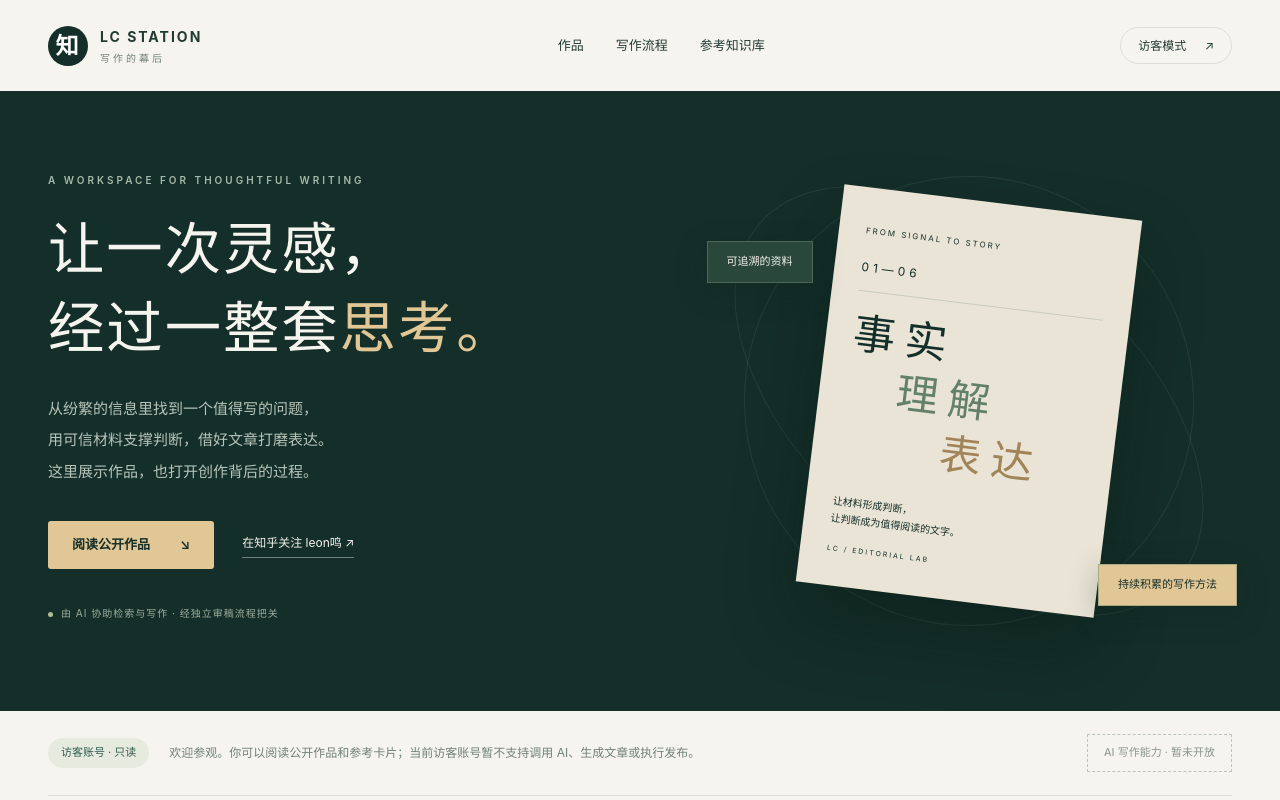
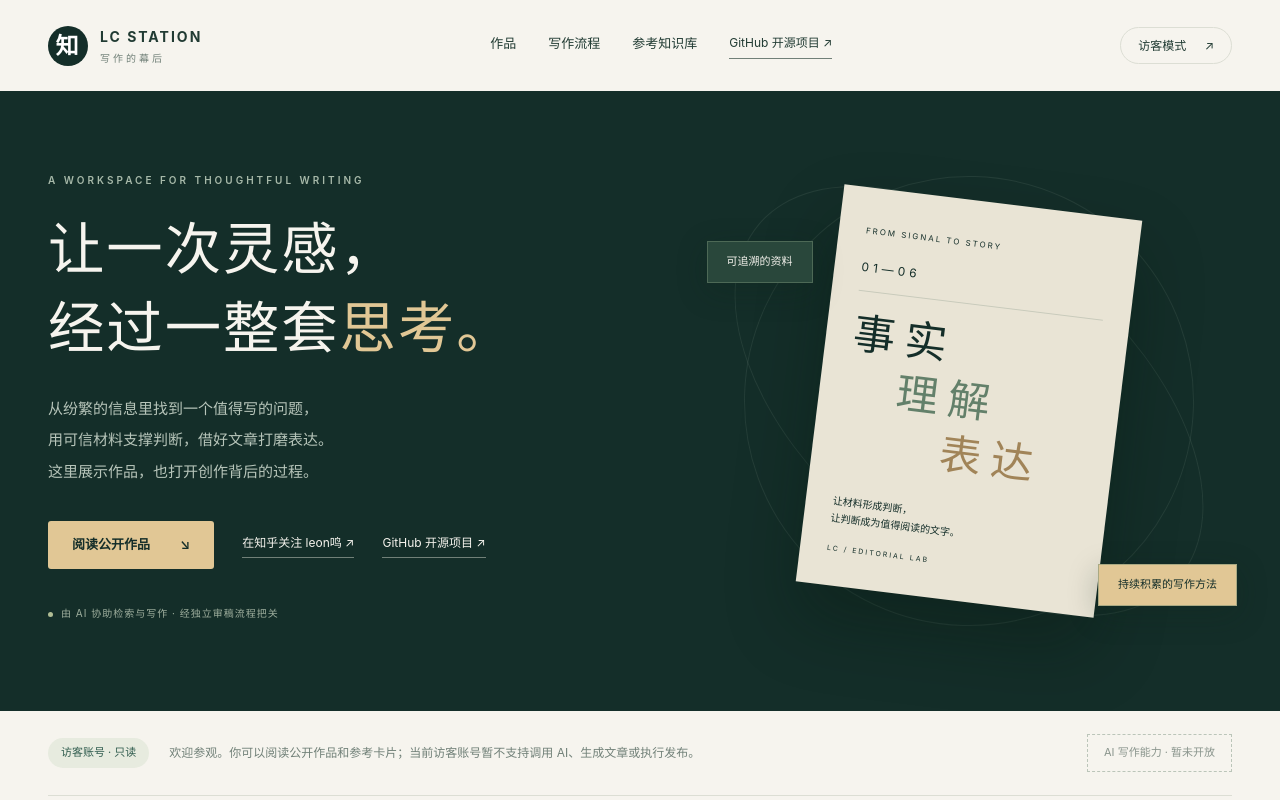
Before and after one commit to 1BTU/zhihu-ai-studio, a website: page studio/guest.html in a window 1280 px wide. Shown: the top 800 px of the page. Drawn offline with Linux system fonts and the light colour scheme; no server answers.

Commit message:
ui: make visitor GitHub links prominent

```diff
--- a/studio/guest.html
+++ b/studio/guest.html
@@ -1,7 +1,7 @@
 <!doctype html>
 <html lang="zh-CN"><head><meta charset="utf-8"><meta name="viewport" content="width=device-width,initial-scale=1"><meta name="theme-color" content="#142e29"><meta name="description" content="走进 LC Station 写作工作台：阅读公开作品，了解从热点检索、知识库参考到独立审稿的创作流程。"><title>LC Station · 写作的幕后</title><link rel="stylesheet" href="/studio/guest.css?v=1"></head>
-<body><header class="top"><a class="brand" href="#"><span class="mark">知</span><span>LC STATION<small>写作的幕后</small></span></a><nav aria-label="主导航"><a href="#works">作品</a><a href="#workflow">写作流程</a><a href="#library">参考知识库</a></nav><a class="visitor" href="/studio/login/">访客模式 <span>↗</span></a></header>
-<main><section class="hero"><div class="hero-copy"><p class="eyebrow">A WORKSPACE FOR THOUGHTFUL WRITING</p><h1>让一次灵感，<br>经过一整套<span>思考。</span></h1><p class="hero-description">从纷繁的信息里找到一个值得写的问题，<br>用可信材料支撑判断，借好文章打磨表达。<br>这里展示作品，也打开创作背后的过程。</p><div class="hero-actions"><a class="button gold" href="#works">阅读公开作品 <span>↘</span></a><a class="text-link zhihu-profile" href="https://www.zhihu.com/people/shuai-ge-8-87-44" target="_blank" rel="noopener noreferrer">在知乎关注 leon鸣 ↗</a></div><div class="hero-note"><span class="small-dot"></span>由 AI 协助检索与写作 · 经独立审稿流程把关</div></div><div class="hero-art"><div class="orbit orbit-one"></div><div class="orbit orbit-two"></div><div class="paper"><span class="paper-label">FROM SIGNAL TO STORY</span><span class="paper-number">01—06</span><div class="paper-lines"><span>事实</span><span>理解</span><span>表达</span></div><div class="paper-bottom">让材料形成判断，<br>让判断成为值得阅读的文字。<b>LC / EDITORIAL LAB</b></div></div><span class="floating-tag">可追溯的资料</span><span class="floating-tag second">持续积累的写作方法</span></div></section>
+<body><header class="top"><a class="brand" href="#"><span class="mark">知</span><span>LC STATION<small>写作的幕后</small></span></a><nav aria-label="主导航"><a href="#works">作品</a><a href="#workflow">写作流程</a><a href="#library">参考知识库</a><a class="text-link" href="https://github.com/1BTU/zhihu-ai-studio" target="_blank" rel="noopener noreferrer">GitHub 开源项目 ↗</a></nav><a class="visitor" href="/studio/login/">访客模式 <span>↗</span></a></header>
+<main><section class="hero"><div class="hero-copy"><p class="eyebrow">A WORKSPACE FOR THOUGHTFUL WRITING</p><h1>让一次灵感，<br>经过一整套<span>思考。</span></h1><p class="hero-description">从纷繁的信息里找到一个值得写的问题，<br>用可信材料支撑判断，借好文章打磨表达。<br>这里展示作品，也打开创作背后的过程。</p><div class="hero-actions"><a class="button gold" href="#works">阅读公开作品 <span>↘</span></a><a class="text-link zhihu-profile" href="https://www.zhihu.com/people/shuai-ge-8-87-44" target="_blank" rel="noopener noreferrer">在知乎关注 leon鸣 ↗</a><a class="text-link" href="https://github.com/1BTU/zhihu-ai-studio" target="_blank" rel="noopener noreferrer">GitHub 开源项目 ↗</a></div><div class="hero-note"><span class="small-dot"></span>由 AI 协助检索与写作 · 经独立审稿流程把关</div></div><div class="hero-art"><div class="orbit orbit-one"></div><div class="orbit orbit-two"></div><div class="paper"><span class="paper-label">FROM SIGNAL TO STORY</span><span class="paper-number">01—06</span><div class="paper-lines"><span>事实</span><span>理解</span><span>表达</span></div><div class="paper-bottom">让材料形成判断，<br>让判断成为值得阅读的文字。<b>LC / EDITORIAL LAB</b></div></div><span class="floating-tag">可追溯的资料</span><span class="floating-tag second">持续积累的写作方法</span></div></section>
 <section class="permission-banner"><span class="badge">访客账号 · 只读</span><p>欢迎参观。你可以阅读公开作品和参考卡片；当前访客账号暂不支持调用 AI、生成文章或执行发布。</p><button class="locked" disabled aria-describedby="ai-description">AI 写作能力 · 暂未开放</button></section>
 <section class="stats" aria-label="内容概览"><div><strong id="work-count">—</strong><span>篇公开作品</span></div><div><strong id="reference-count">—</strong><span>篇通过筛选的参考样本</span></div><div><strong>06</strong><span>步创作与审阅流程</span></div><p>把每次写作的依据留下，<br>让经验成为下一篇的起点。</p></section>
 <section class="section works" id="works"><div class="section-heading"><div><p class="eyebrow">SELECTED & PUBLISHED</p><h2>先读一篇，再了解过程。</h2></div><p>科技里的选择，日常里的细节，<br>还有那些难以说出口的故事。</p></div><div id="featured"></div><div class="filter-row"><div id="filters" role="group" aria-label="作品分类"></div><label class="search-label"><span>搜索作品</span><input id="search" type="search" placeholder="搜索一个标题或话题…"></label></div><div id="article-grid" class="article-grid"><p>正在读取公开作品…</p></div><button id="more-works" class="button outline" hidden>继续浏览作品 ↓</button></section>
@@ -16,7 +16,7 @@
 <section class="section" id="library"><div class="section-heading"><div><p class="eyebrow">A LIVING WRITING WIKI</p><h2>让读过的好文章，<br>成为可以再次找到的方法。</h2></div><p>这是一座持续整理的写作参考库。<br>从真实互动出发，读懂文章如何成立。</p></div><div class="wiki-intro"><div class="wiki-quote"><span>LLM WIKI</span><h3>从收藏一篇文章，<br>到理解一种写法。</h3><p>每张参考卡都连接原文、互动证据、结构分析与适用边界。写作时通过主题、标签和关键词检索，再由模型结合新材料制定写作计划。</p></div><div class="wiki-method"><article><b>01 / 样本筛选</b><p>从公开平台寻找文章，按各平台的赞同、点赞与评论门槛筛选，并记录数据观测时间。</p></article><article><b>02 / 全文理解</b><p>阅读全文，拆解如何建立问题、安排证据、回应反方，以及哪些环节可能引发共鸣。</p></article><article><b>03 / 方法沉淀</b><p>整理为可检索的参考卡和写法笔记，标出可以借鉴的结构与不能照搬的故事、句子和经历。</p></article></div></div><div class="library-heading"><h3>打开一张真实参考卡</h3><span id="reference-note">互动数据是筛选线索，受欢迎的原因仍需谨慎分析。</span></div><div id="reference-grid" class="reference-grid"></div><button id="more-references" class="button outline" hidden>查看更多参考卡 ↓</button></section>
 <section class="author-section"><div><p class="eyebrow">FOLLOW THE NEXT STORY</p><h2>下一篇，我们在知乎见。</h2><p>如果这里的观点或故事让你愿意多停留片刻，<br>欢迎关注我的知乎主页，一起看后续的创作。</p></div><a class="button gold zhihu-profile" href="https://www.zhihu.com/people/shuai-ge-8-87-44" target="_blank" rel="noopener noreferrer">关注 leon鸣 ↗</a></section>
 <section class="ai-note" id="ai-description"><span>AI WRITING / PREVIEW</span><p>当前为访客账号，可以浏览公开内容。AI 对话、资料检索执行、文章生成和发布能力暂未向访客开放。</p><a href="/studio/login/">管理员登录 ↗</a></section>
-<p id="page-error" role="alert" hidden></p></main><footer><a class="brand" href="#">LC STATION</a><span>记录信息如何成为文字。</span><a href="https://github.com/1BTU/zhihu-ai-studio" target="_blank" rel="noopener noreferrer">了解项目 ↗</a></footer>
+<p id="page-error" role="alert" hidden></p></main><footer><a class="brand" href="#">LC STATION</a><span>记录信息如何成为文字。</span><a href="https://github.com/1BTU/zhihu-ai-studio" target="_blank" rel="noopener noreferrer">GitHub 开源项目 ↗</a></footer>
 <dialog id="reader"><div class="dialog-top"><span id="reader-kind">作品阅读</span><button id="close-reader" aria-label="关闭阅读">关闭 ×</button></div><article id="reader-content"></article></dialog>
 <dialog id="image-dialog"><button id="close-image" aria-label="关闭图片">关闭 ×</button><img id="full-image" alt=""></dialog>
 <script src="/studio/guest.js?v=1" defer></script></body></html>
```
